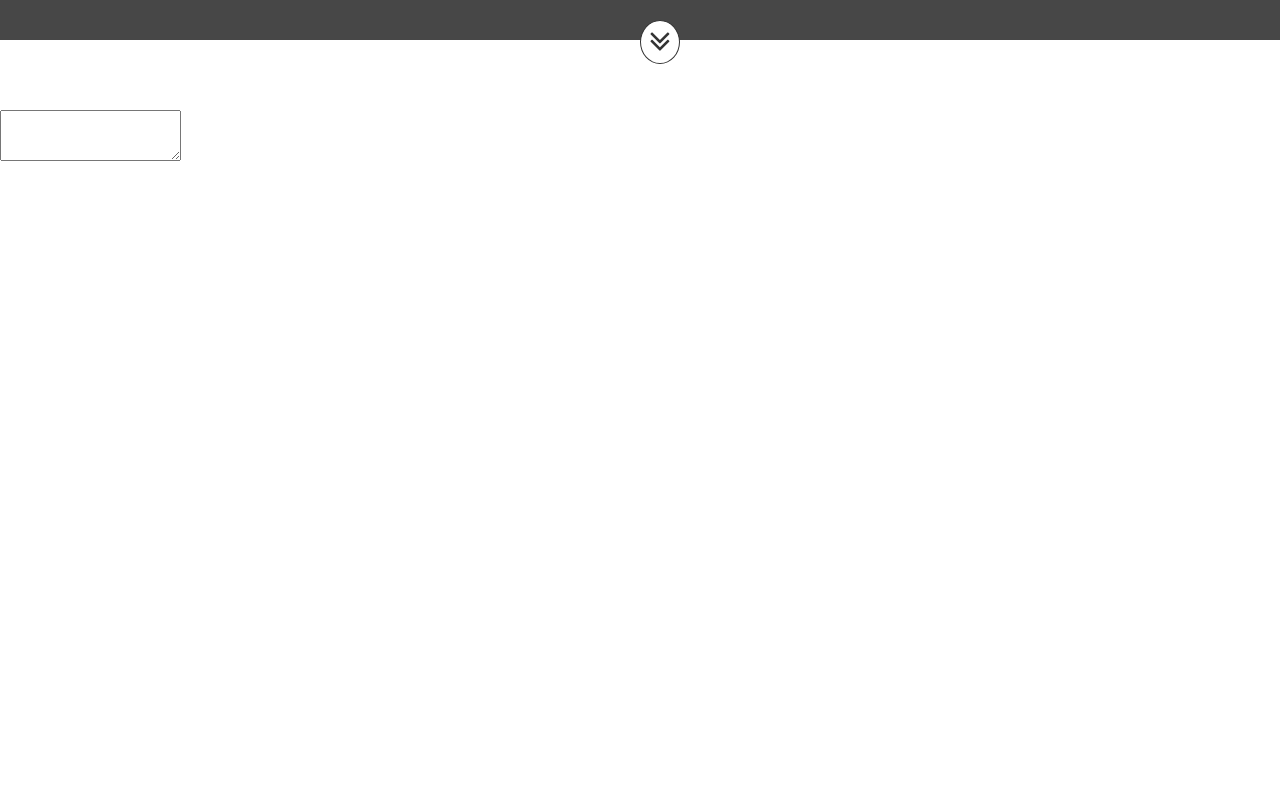
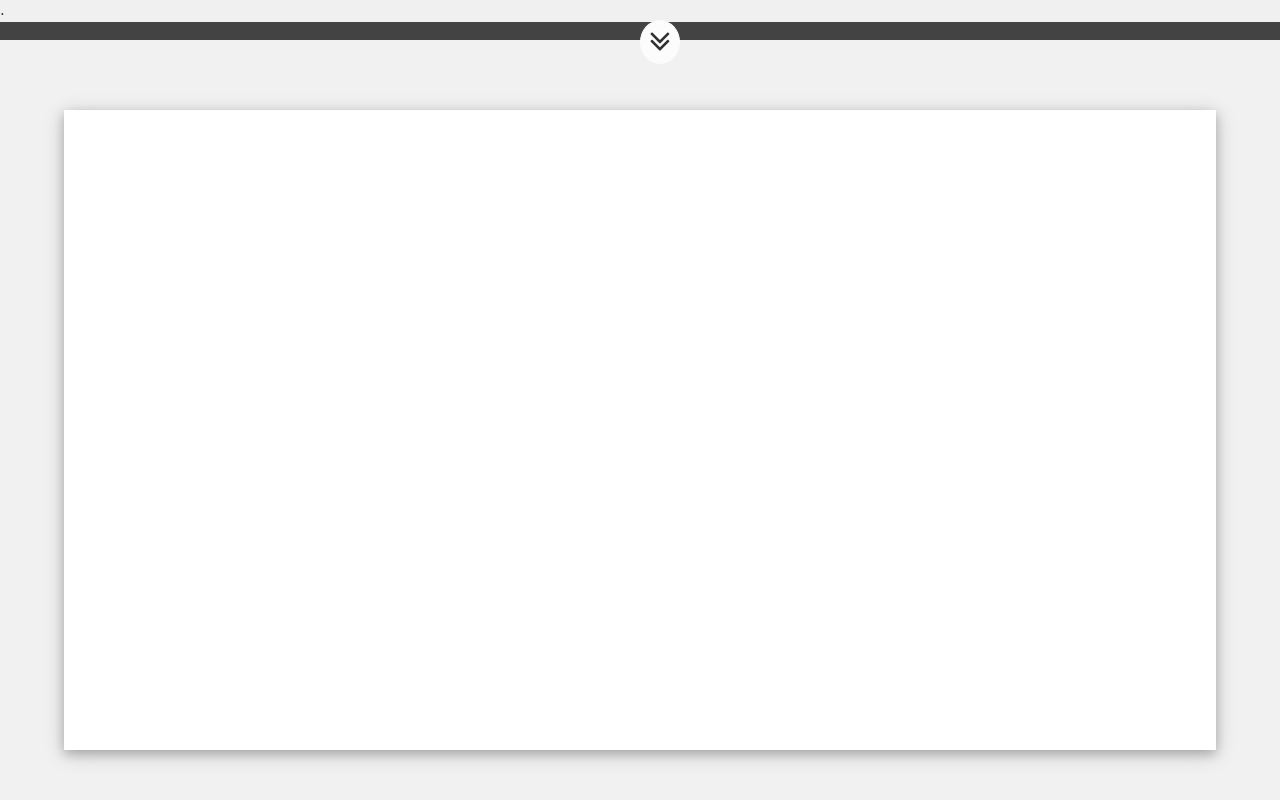
Before and after one commit to harshittpandey/text-editor, a plain HTML site: page test2.html in a window 1280 px wide. Drawn offline with nearby package versions, Linux system fonts and the light colour scheme.

Commit message:
textarea

```diff
--- a/test2.html
+++ b/test2.html
@@ -32,7 +32,7 @@
         }*/
     </style>
 </head>
-<body onload="loadme()">
+<body onload="loadme()" class="w3-light-grey">
     <div class="window" id="window"><!--window is the container. which contains another div button  -->
         <div id="button" class="button"><!--is all you need  -->
             <div class="w3-bar w3-text-white w3-small" >
@@ -189,15 +189,22 @@
 
             </div>
 
+            <div class="w3-bar w3-white" ><!--in dono bar mei baaki ki cheezain daalni hei  -->
+             .
+            </div>
+            <br>
+            <div class="w3-bar w3-light-grey">
+              .
+            </div>
 
-            <p style="cursor: pointer;background: white;position: absolute;left: 50%;top: 85px;border: 1px solid black;border-radius: 50% " onclick="runme()">
+            <p style="cursor: pointer;background: white;position: absolute;left: 50%;top: 85px;border: 1px solid #fff;border-radius: 50% " onclick="runme()">
               <i id="up" class="fa fa-angle-double-down w3-padding-small" style="font-size: 34px"></i>
 <!--               <i class="down fa fa-angle-double-up w3-padding-small" style="font-size: 34px;display: none"></i>
  -->            </p>
         </div>
     </div>
-    <div class="textarea" style="margin-top: 110px">
-      <textarea>
+    <div class="textarea" style="margin-top: 110px; margin-left: 8vh;margin-right: 8vh">
+      <textarea class="w3-card-4" style="border: none;resize: none;width: 100%;height: 80vh" >
 
       </textarea>
     </div>
```
Also changed, not shown: textarea.html (added, +20 -0 lines).
